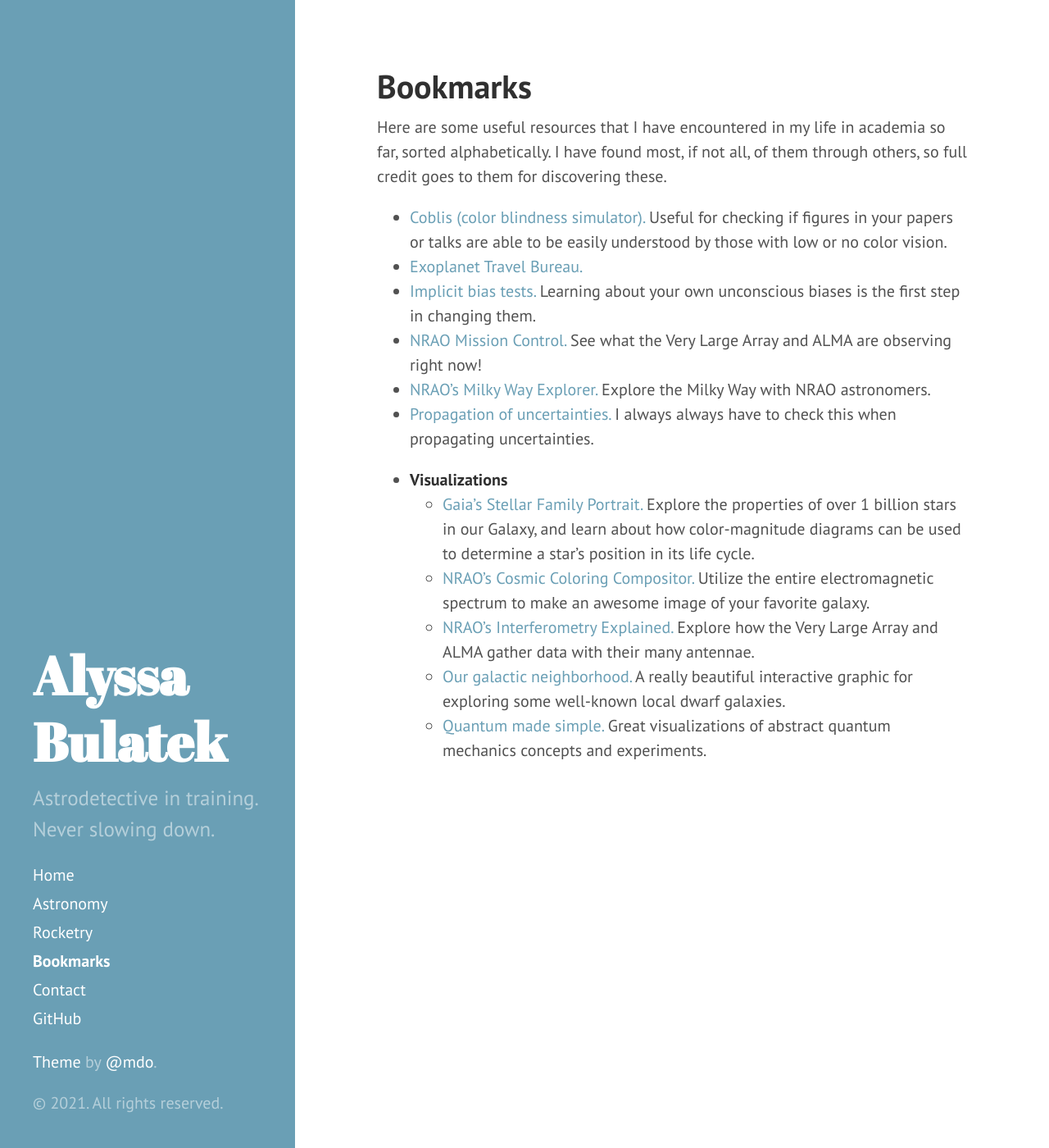
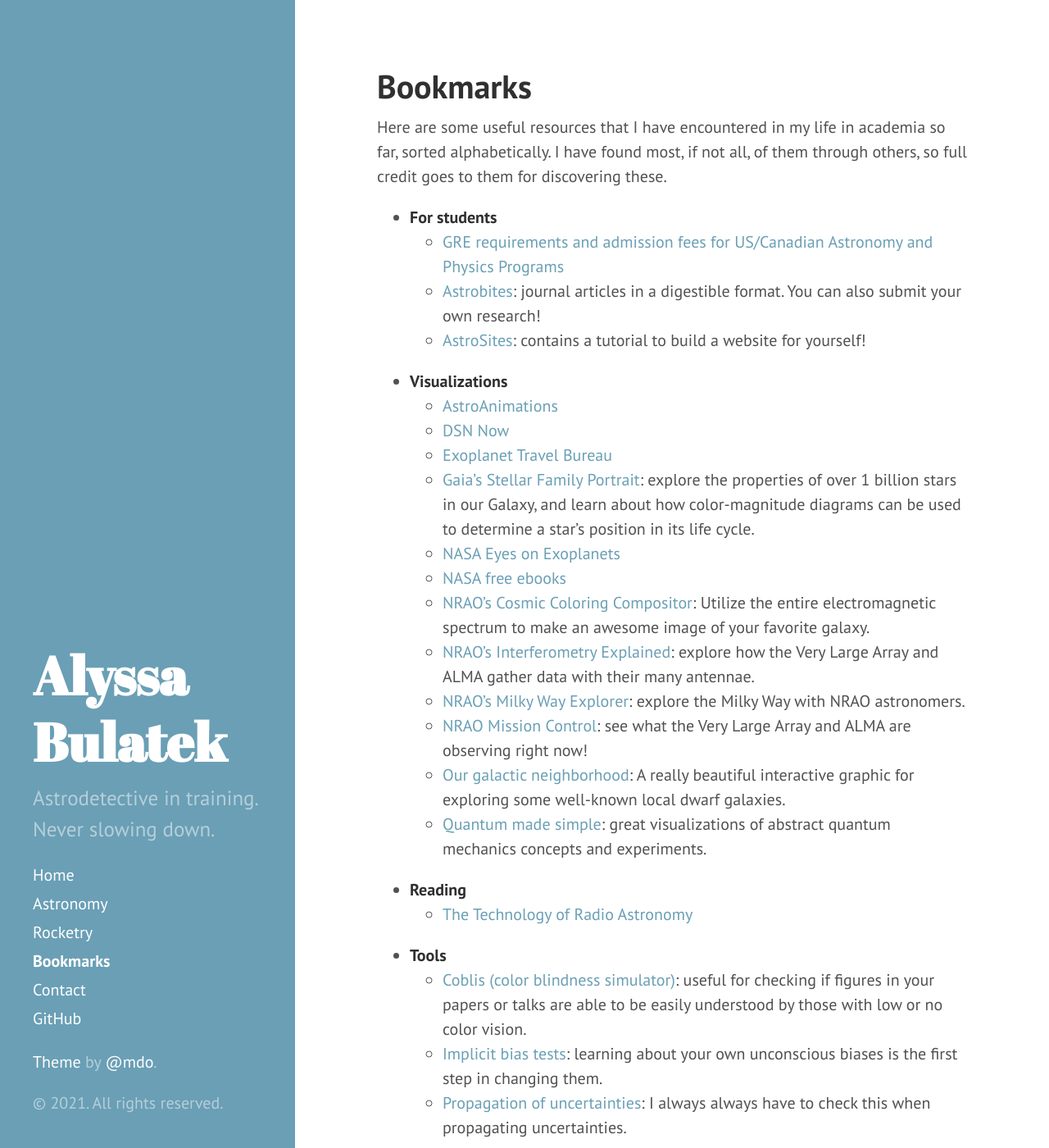
Before and after one commit to abulatek/abulatek.github.io, a Jekyll site: the page built from 03bookmarks.md, in a window 1280 px wide and 1400 px high. Shown: the whole window at 82% size. Built offline with Jekyll 4.4.1, drawn with Linux system fonts in a browser that asks for light colours.

Commit message:
Updated and reorganized bookmarks

```diff
--- a/03bookmarks.md
+++ b/03bookmarks.md
@@ -6,16 +6,29 @@ permalink: /bookmarks/
 
 Here are some useful resources that I have encountered in my life in academia so far, sorted alphabetically. I have found most, if not all, of them through others, so full credit goes to them for discovering these.
 
-- [Coblis (color blindness simulator).](https://www.color-blindness.com/coblis-color-blindness-simulator/) Useful for checking if figures in your papers or talks are able to be easily understood by those with low or no color vision.
-- [Exoplanet Travel Bureau.](https://exoplanets.nasa.gov/alien-worlds/exoplanet-travel-bureau/)
-- [Implicit bias tests.](https://implicit.harvard.edu/implicit/takeatest.html) Learning about your own unconscious biases is the first step in changing them.
-- [NRAO Mission Control.](https://public.nrao.edu/explore/mission-control/) See what the Very Large Array and ALMA are observing right now!
-- [NRAO's Milky Way Explorer.](https://public.nrao.edu/explore/milky-way-explorer/) Explore the Milky Way with NRAO astronomers.
-- [Propagation of uncertainties.](https://en.wikipedia.org/wiki/Propagation_of_uncertainty#Example_formulae) I always always have to check this when propagating uncertainties.
+- **For students**
+  - [GRE requirements and admission fees for US/Canadian Astronomy and Physics Programs](https://docs.google.com/spreadsheets/d/19UhYToXOPZkZ3CM469ru3Uwk4584CmzZyAVVwQJJcyc/edit#gid=0)
+  - [Astrobites](https://astrobites.org): journal articles in a digestible format. You can also submit your own research!
+  - [AstroSites](https://astrosites.github.io/index.html): contains a tutorial to build a website for yourself!
 
 - **Visualizations**
-  - [Gaia's Stellar Family Portrait.](https://sci.esa.int/gaia-stellar-family-portrait/) Explore the properties of over 1 billion stars in our Galaxy, and learn about how color-magnitude diagrams can be used to determine a star's position in its life cycle.
-  - [NRAO's Cosmic Coloring Compositor.](https://public.nrao.edu/color/) Utilize the entire electromagnetic spectrum to make an awesome image of your favorite galaxy.
-  - [NRAO's Interferometry Explained.](https://public.nrao.edu/interferometry-explained/) Explore how the Very Large Array and ALMA gather data with their many antennae.
-  - [Our galactic neighborhood.](https://www.symmetrymagazine.org/article/our-galactic-neighborhood) A really beautiful interactive graphic for exploring some well-known local dwarf galaxies.
-  - [Quantum made simple.](https://toutestquantique.fr/en/) Great visualizations of abstract quantum mechanics concepts and experiments.
+  - [AstroAnimations](AstroAnimation.org)
+  - [DSN Now](https://eyes.nasa.gov/dsn/dsn.html)
+  - [Exoplanet Travel Bureau](https://exoplanets.nasa.gov/alien-worlds/exoplanet-travel-bureau/)
+  - [Gaia's Stellar Family Portrait](https://sci.esa.int/gaia-stellar-family-portrait/): explore the properties of over 1 billion stars in our Galaxy, and learn about how color-magnitude diagrams can be used to determine a star's position in its life cycle.
+  - [NASA Eyes on Exoplanets](https://exoplanets.nasa.gov/eyes-on-exoplanets/)
+  - [NASA free ebooks](https://www.nasa.gov/connect/ebooks/index.html)
+  - [NRAO's Cosmic Coloring Compositor](https://public.nrao.edu/color/): Utilize the entire electromagnetic spectrum to make an awesome image of your favorite galaxy.
+  - [NRAO's Interferometry Explained](https://public.nrao.edu/interferometry-explained/): explore how the Very Large Array and ALMA gather data with their many antennae.
+  - [NRAO's Milky Way Explorer](https://public.nrao.edu/explore/milky-way-explorer/): explore the Milky Way with NRAO astronomers.
+  - [NRAO Mission Control](https://public.nrao.edu/explore/mission-control/): see what the Very Large Array and ALMA are observing right now!
+  - [Our galactic neighborhood](https://www.symmetrymagazine.org/article/our-galactic-neighborhood): A really beautiful interactive graphic for exploring some well-known local dwarf galaxies.
+  - [Quantum made simple](https://toutestquantique.fr/en/): great visualizations of abstract quantum mechanics concepts and experiments.
+
+- **Reading**
+  - [The Technology of Radio Astronomy](https://public.nrao.edu/radio-astronomy/the-technology-of-radio-astronomy/)
+
+- **Tools**
+  - [Coblis (color blindness simulator)](https://www.color-blindness.com/coblis-color-blindness-simulator/): useful for checking if figures in your papers or talks are able to be easily understood by those with low or no color vision.
+  - [Implicit bias tests](https://implicit.harvard.edu/implicit/takeatest.html): learning about your own unconscious biases is the first step in changing them.
+  - [Propagation of uncertainties](https://en.wikipedia.org/wiki/Propagation_of_uncertainty#Example_formulae): I always always have to check this when propagating uncertainties.
```
